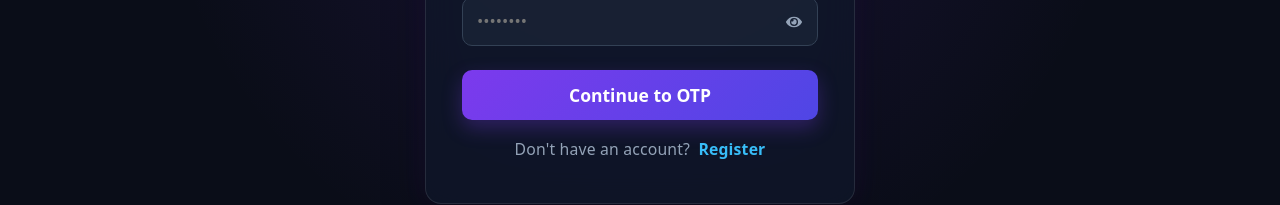
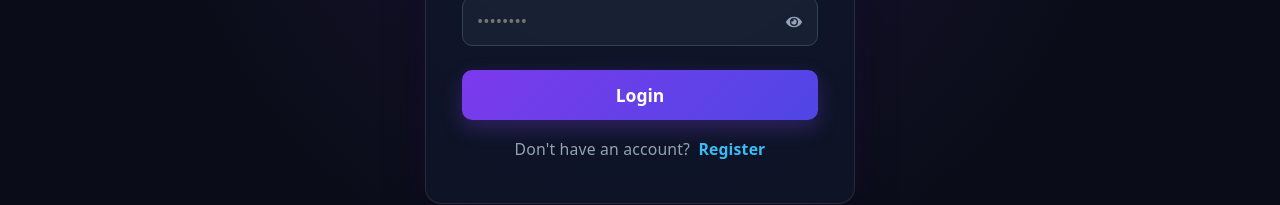
Before and after one commit to arslan15/online-craft-shopping-FrontEnd, a React (Create React App) app: page /login in a window 1280 px wide. Shown: the part 475-680 px from the top of the page. Built offline with nearby package versions, Linux system fonts and the light colour scheme.

Commit message:
issue  workaround fixed

```diff
--- a/src/Components/Login/LoginForm.jsx
+++ b/src/Components/Login/LoginForm.jsx
@@ -267,7 +267,7 @@ export default function LoginForm({ users = [], setUsers, onLoginSuccess }) {
                 : !isLogin
                   ? 'Sign Up'
                   : loginStep === 1
-                    ? 'Continue to OTP'
+                    ? 'Login'
                     : 'Verify & Sign In'}
             </button>
           </div>
```
